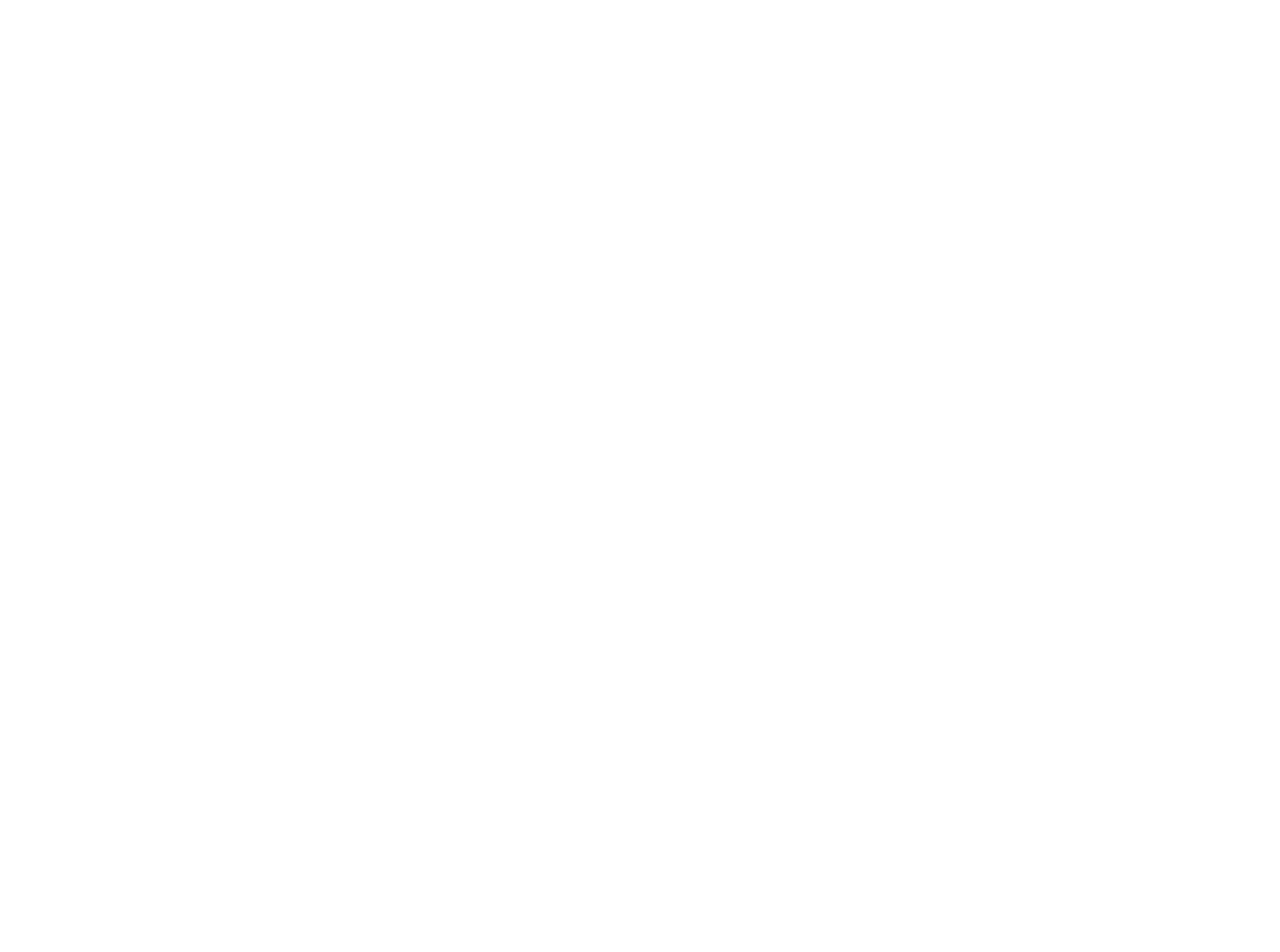
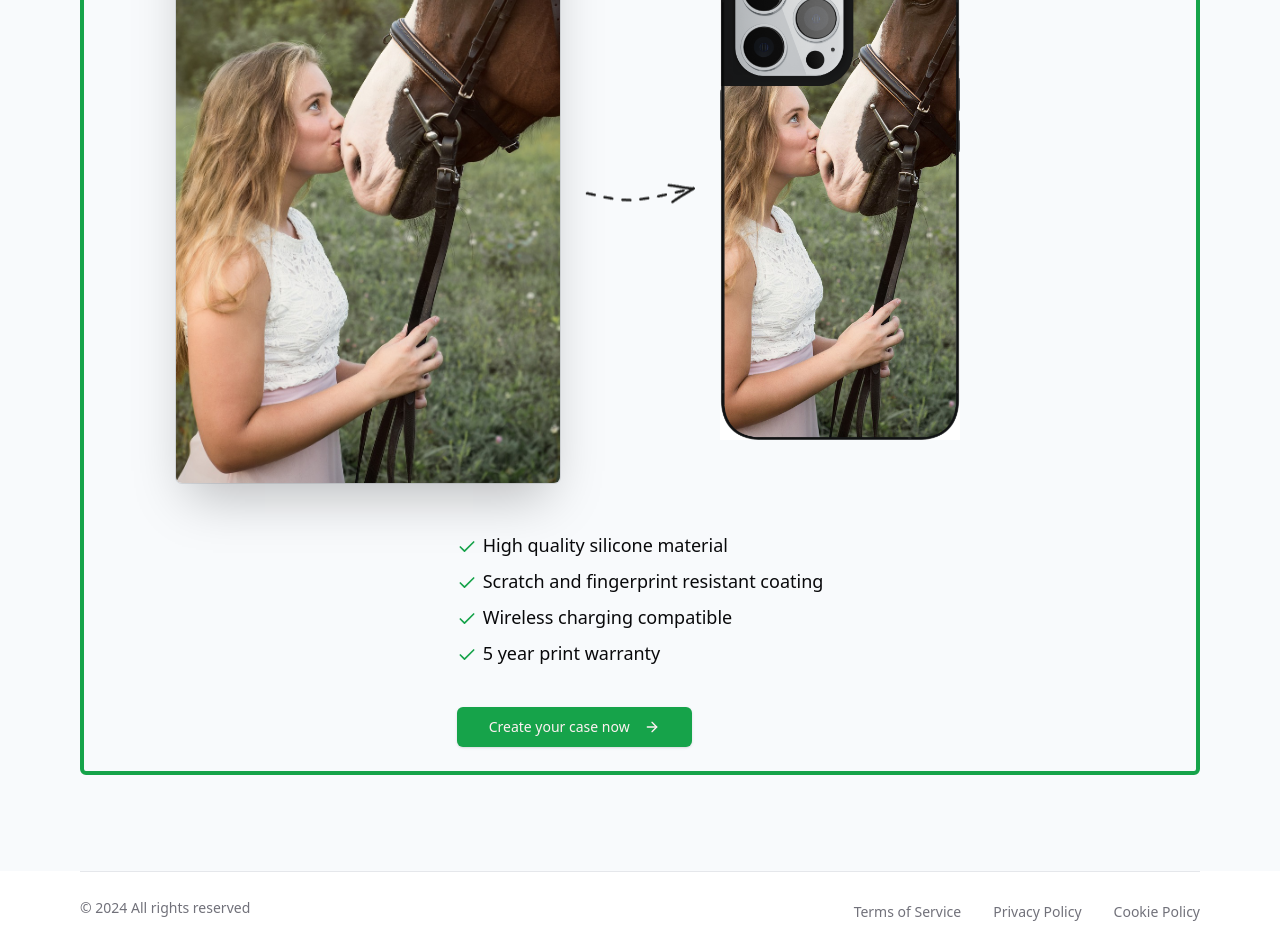
Before and after one commit to philipsteingruber/casecobra, a Next.js app: page / in a window 1280 px wide. Shown: the part 3028-3980 px from the top of the page. Before the commit the page ends 2604 px from the top, so only its background shows below. Built offline with nearby package versions, Linux system fonts and the light colour scheme; no server answers.

Commit message:
Finished landing page

```diff
--- a/src/app/layout.tsx
+++ b/src/app/layout.tsx
@@ -1,4 +1,5 @@
-import Navbar from "@/components/Home/Navbar";
+import Footer from "@/components/Footer";
+import Navbar from "@/components/Navbar";
 import type { Metadata } from "next";
 import localFont from "next/font/local";
 import "./globals.css";
@@ -29,6 +30,7 @@ export default function RootLayout({
       <body className={`${geistSans.variable} ${geistMono.variable} antialiased`}>
         <Navbar />
         {children}
+        <Footer />
       </body>
     </html>
   );
--- a/src/app/page.tsx
+++ b/src/app/page.tsx
@@ -2,8 +2,10 @@ import { Icons } from "@/components/Home/Icons";
 import Phone from "@/components/Home/Phone";
 import Reviews from "@/components/Home/Reviews";
 import MaxWidthWrapper from "@/components/MaxWidthWrapper";
-import { Check, Star, StarIcon } from "lucide-react";
+import { buttonVariants } from "@/components/ui/button";
+import { ArrowRight, Check, Star, StarIcon } from "lucide-react";
 import Image from "next/image";
+import Link from "next/link";
 
 export default function Home() {
   return (
@@ -209,6 +211,70 @@ export default function Home() {
           <Reviews />
         </div>
       </section>
+      <section>
+        <MaxWidthWrapper className="py-24">
+          <div className="mb-12 px-6 lg:px-8">
+            <div className="mx-auto max-w-2xl sm:text-center">
+              <h2 className="order-1 mt-2 text-balance text-center text-5xl font-bold !leading-tight tracking-tight text-gray-900 md:text-6xl">
+                Upload your photo and get{" "}
+                <span className="relative bg-green-600 px-2 text-white">your own case</span> now
+              </h2>
+            </div>
+          </div>
+          <div className="rounded-md border-green-600 py-6 md:border-4">
+            <div className="mx-auto max-w-6xl px-6 lg:px-8">
+              <div className="sm relative flex grid-cols-2 flex-col items-center gap-40 md:grid">
+                <Image
+                  src="/arrow.png"
+                  alt="arrow"
+                  className="absolute left-1/2 top-[25rem] z-10 -translate-x-1/2 -translate-y-1/2 rotate-90 md:top-1/2 md:rotate-0"
+                  width={126}
+                  height={31}
+                />
+                <div className="relative h-80 w-full max-w-sm rounded-xl bg-gray-900/5 ring-inset ring-gray-900/10 md:h-full md:justify-self-end lg:rounded-2xl">
+                  <Image
+                    src="/horse.jpg"
+                    alt="horse"
+                    width={853}
+                    height={1280}
+                    className="h-full w-full rounded-md bg-white object-cover shadow-2xl ring-1 ring-gray-900/10"
+                  />
+                </div>
+                <Phone imgSrc="/horse_phone.jpg" className="w-60" />
+              </div>
+            </div>
+
+            <ul className="mx-auto mt-12 w-fit max-w-prose space-y-2 sm:text-lg">
+              <li className="w-fit">
+                <Check className="mr-1.5 inline size-5 text-green-600" />
+                High quality silicone material
+              </li>
+              <li className="w-fit">
+                <Check className="mr-1.5 inline size-5 text-green-600" />
+                Scratch and fingerprint resistant coating
+              </li>
+              <li className="w-fit">
+                <Check className="mr-1.5 inline size-5 text-green-600" />
+                Wireless charging compatible
+              </li>
+              <li className="w-fit">
+                <Check className="mr-1.5 inline size-5 text-green-600" />5 year print warranty
+              </li>
+              <div>
+                <Link
+                  href="/configure/upload"
+                  className={buttonVariants({
+                    size: "lg",
+                    className: "mx-auto mt-8",
+                  })}
+                >
+                  Create your case now <ArrowRight className="ml-1.5 size-4" />
+                </Link>
+              </div>
+            </ul>
+          </div>
+        </MaxWidthWrapper>
+      </section>
     </div>
   );
 }
--- /dev/null
+++ b/src/components/Footer.tsx
@@ -0,0 +1,32 @@
+import Link from "next/link";
+import MaxWidthWrapper from "./MaxWidthWrapper";
+
+export default function Footer() {
+  return (
+    <footer className="relative h-20 bg-white">
+      <MaxWidthWrapper>
+        <div className="border-t border-gray-200" />
+        <div className="flex h-full flex-col items-center justify-center md:flex-row md:justify-between">
+          <div className="mb:pb-0 pb-2 text-center md:text-left">
+            <p className="text-sm text-muted-foreground">
+              &copy; {new Date().getFullYear()} All rights reserved
+            </p>
+          </div>
+          <div className="flex items-center justify-center">
+            <div className="flex space-x-8">
+              <Link href="/" className="text-sm text-muted-foreground hover:text-gray-600">
+                Terms of Service
+              </Link>
+              <Link href="/" className="text-sm text-muted-foreground hover:text-gray-600">
+                Privacy Policy
+              </Link>
+              <Link href="/" className="text-sm text-muted-foreground hover:text-gray-600">
+                Cookie Policy
+              </Link>
+            </div>
+          </div>
+        </div>
+      </MaxWidthWrapper>
+    </footer>
+  );
+}
--- a/src/components/Home/Navbar.tsx
+++ b/src/components/Navbar.tsx
@@ -1,8 +1,8 @@
 import { getKindeServerSession } from "@kinde-oss/kinde-auth-nextjs/server";
 import { ArrowRight } from "lucide-react";
 import Link from "next/link";
-import MaxWidthWrapper from "../MaxWidthWrapper";
-import { buttonVariants } from "../ui/button";
+import MaxWidthWrapper from "./MaxWidthWrapper";
+import { buttonVariants } from "./ui/button";
 
 export default async function Navbar() {
   const { getUser } = getKindeServerSession();
```
